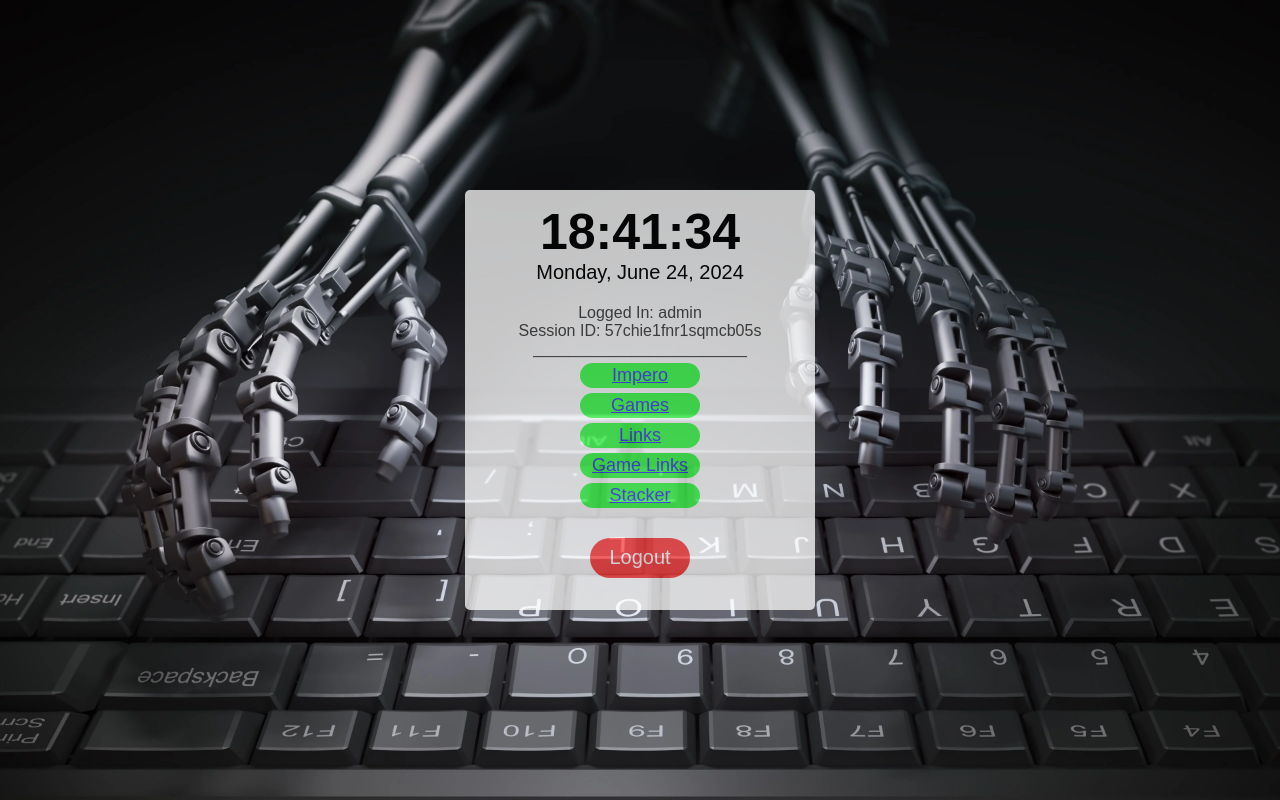
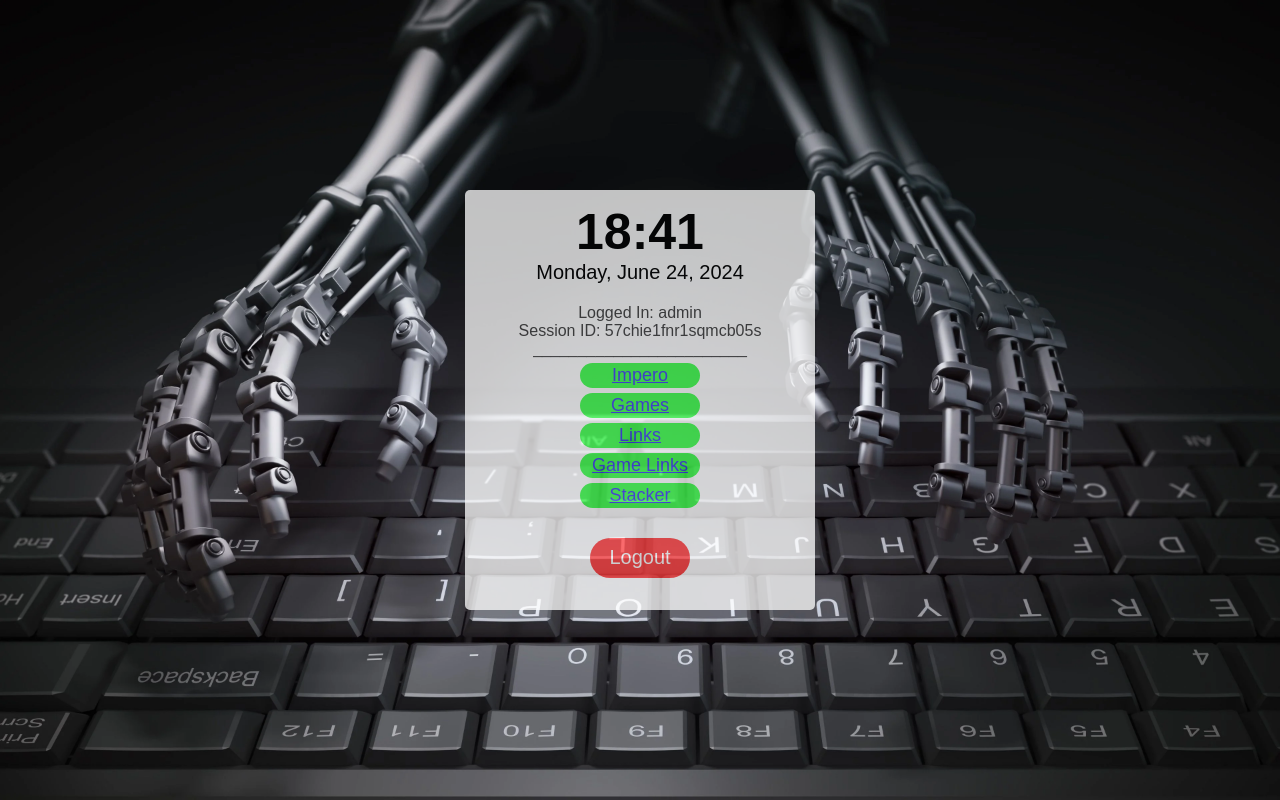
Before and after one commit to CreamyLeChief/Login, a website: page logout.html in a window 1280 px wide. Drawn offline with Linux system fonts and the light colour scheme.

Commit message:
logout.html

```diff
--- a/logout.html
+++ b/logout.html
@@ -81,7 +81,7 @@
 
       // display date and time
       var period = hours < 12 ? "" : "";
-      time.innerHTML = hours + ":" + minutes + ":" + seconds + " " + period;
+      time.innerHTML = hours + ":" + minutes + " " + period;
       dateTime.innerHTML = dayNames[day] + ", " + monthNames[month] + " " + date + ", " + year;
     }
 
```
